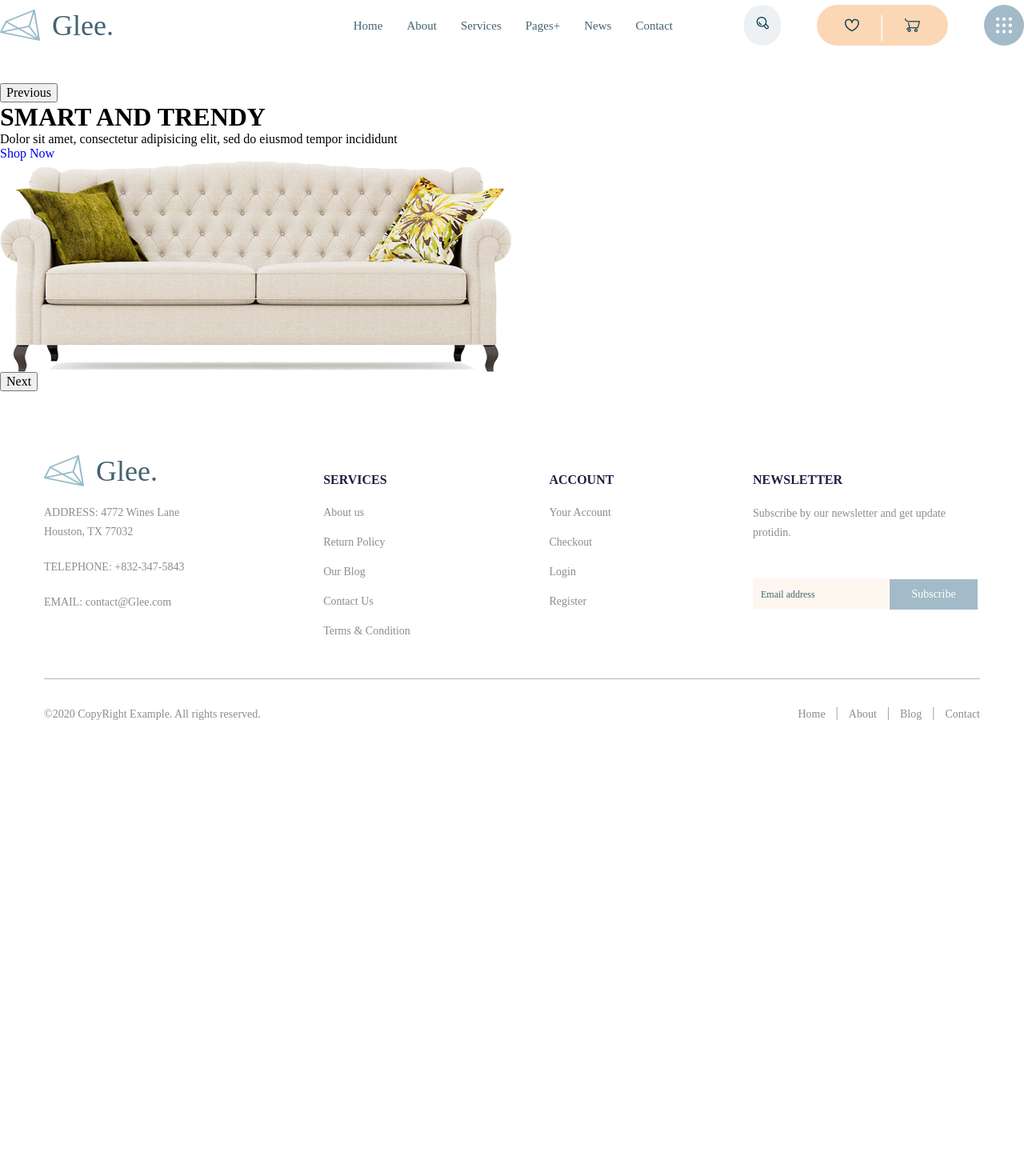
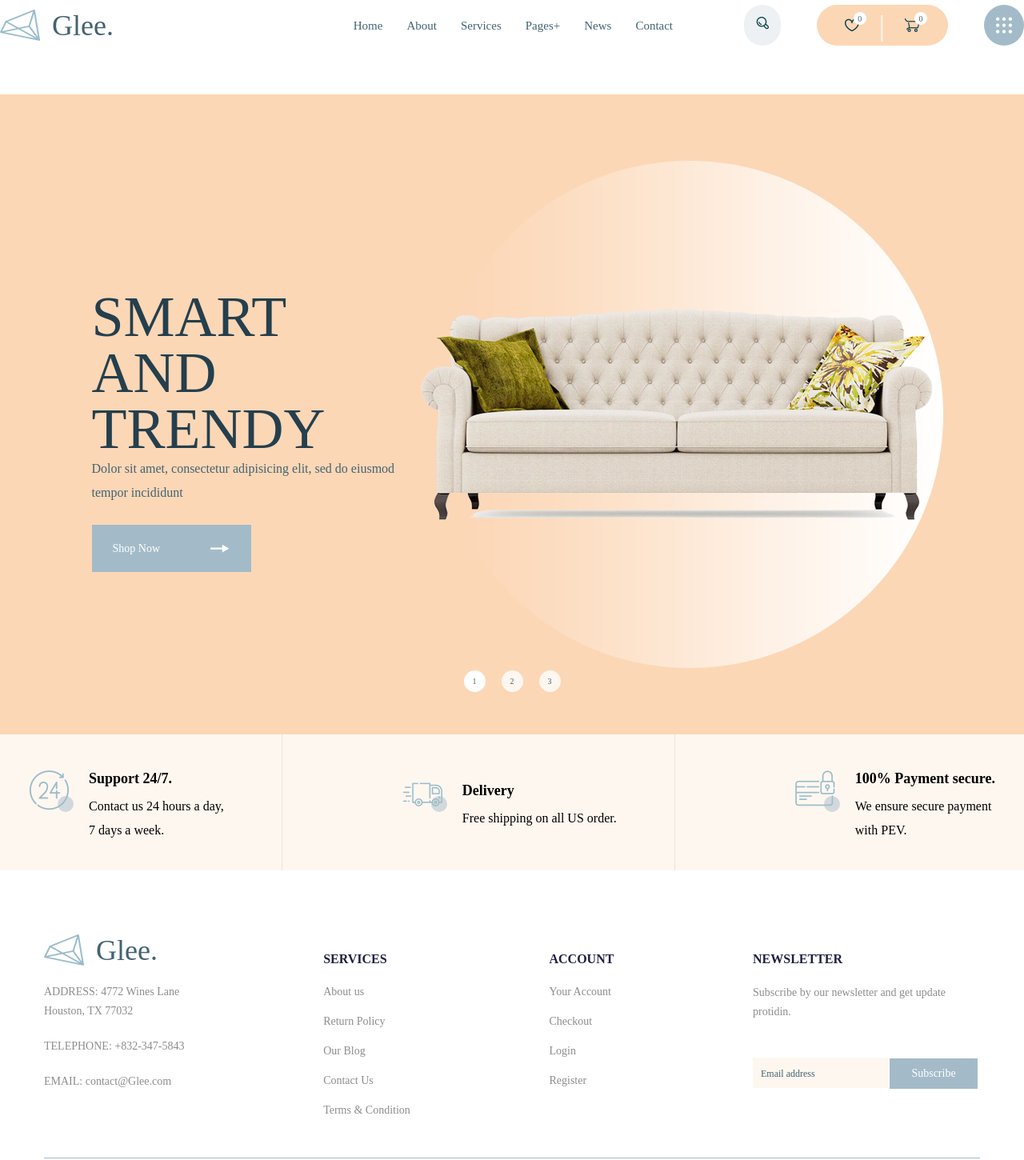
Before and after one commit to Gwaedhion/glee, a website: page app/index.html in a window 1280 px wide. Shown: the part 41-1491 px from the top of the page at 80% size. Before the commit the page ends 979 px from the top, so only its background shows below. Drawn offline with nearby package versions, Linux system fonts and the light colour scheme; files that its build step writes are made by us from their sources; files whose address does not match are found by name.

Commit message:
completed slider

```diff
--- a/app/index.html
+++ b/app/index.html
@@ -50,10 +50,12 @@
           <div class="user-nav__link-combined">
             <a href="#" class="user-nav__link link-favorites">
               <img class="user-nav__icon" src="images/icons/favorites.png" alt="favorites icon">
+              <span class="user-nav__num user-nav__num-favorites">0</span>
             </a>
             <span>|</span>
             <a href="#" class="user-nav__link link-cart">
               <img class="user-nav__icon" src="images/icons/cart.png" alt="cart icon">
+              <span class="user-nav__num user-nav__num-cart">0</span>
             </a>
           </div>
           <a href="#" class="user-nav__link link-account">
@@ -69,7 +71,7 @@
       <div class="slider">
         <div class="slider-content">
           <div class="slider-content__item">
-            <div class="slider-content__item-left">
+            <div class="slider-content__textual">
               <h1 class="slider-content__title">
                 SMART AND TRENDY
               </h1>
@@ -78,14 +80,33 @@
               </p>
               <a class="slider-content__link" href="#">
                 Shop Now
+                <span>&#129046;</span>
               </a>
-              <div class="slider-content__item-right">
+            </div>
+            <div class="slider-content__visual">
               <img class="slider-content__img" src="images/slider/sofa.png" alt="furniture image">
             </div>
           </div>
+          <div class="slider-content__item">
+            <div class="slider-content__textual">
+              <h1 class="slider-content__title">
+                SMART AND TRENDY
+              </h1>
+              <p class="slider-content__text">
+                Dolor sit amet, consectetur adipisicing elit,
+                sed do eiusmod tempor incididunt
+              </p>
+              <a class="slider-content__link" href="#">
+                Shop Now
+                <span>&#129046;</span>
+              </a>
+            </div>
+            <div class="slider-content__visual">
+              <img class="slider-content__img" src="images/slider/sofa.png" alt="furniture image">
+            </div>
           </div>
           <div class="slider-content__item">
-            <div class="slider-content__item-left">
+            <div class="slider-content__textual">
               <h1 class="slider-content__title">
                 SMART AND TRENDY
               </h1>
@@ -94,27 +115,55 @@
               </p>
               <a class="slider-content__link" href="#">
                 Shop Now
+                <span>&#129046;</span>
               </a>
-              <div class="slider-content__item-right">
+            </div>
+            <div class="slider-content__visual">
               <img class="slider-content__img" src="images/slider/sofa.png" alt="furniture image">
             </div>
           </div>
         </div>
-          <div class="slider-content__item">
-            <div class="slider-content__item-left">
-              <h1 class="slider-content__title">
-                SMART AND TRENDY
-              </h1>
-              <p class="slider-content__text">
-                Dolor sit amet, consectetur adipisicing elit, sed do eiusmod tempor incididunt
+      </div>
+      <div class="service">
+        <div class="service-item">
+          <div class="service-item__logo service-item__logo-support">
+            <img class="service-item__img" src="images/logos/support.png" alt="">
+          </div>
+          <div class="service-item__description">
+            <h6 class="service-item__title">
+              Support 24/7.
+            </h6>
+            <p class="service-item__text">
+              Contact us 24 hours a day, <br>
+              7 days a week.
             </p>
-              <a class="slider-content__link" href="#">
-                Shop Now
-              </a>
-              <div class="slider-content__item-right">
-                <img class="slider-content__img" src="images/slider/sofa.png" alt="furniture image">
           </div>
         </div>
+        <div class="service-item">
+          <div class="service-item__logo service-item__logo-delivery">
+            <img class="service-item__img" src="images/logos/delivery.png" alt="">
+          </div>
+          <div class="service-item__description">
+            <h6 class="service-item__title">
+              Delivery
+            </h6>
+            <p class="service-item__text">
+              Free shipping on all US order.
+            </p>
+          </div>
+        </div>
+        <div class="service-item">
+          <div class="service-item__logo service-item__logo-payment">
+            <img class="service-item__img" src="images/logos/payment.png" alt="">
+          </div>
+          <div class="service-item__description">
+            <h6 class="service-item__title">
+              100% Payment secure.
+            </h6>
+            <p class="service-item__text">
+              We ensure secure payment <br>
+              with PEV.
+            </p>
           </div>
         </div>
       </div>
--- a/app/js/main.js
+++ b/app/js/main.js
@@ -1,5 +1,6 @@
 $(function () {
   $('.slider-content').slick({
-
+    dots: true,
+    arrows: false
   });
 });
--- a/app/scss/_vars.scss
+++ b/app/scss/_vars.scss
@@ -38,7 +38,6 @@ $subtext: #8d8d8d;
   color: #fff;
   background-color: $item;
   height: 38px;
-  width: 110px;
   border: none;
   @extend %dmsans-400;
   cursor: pointer;
--- a/app/scss/style.scss
+++ b/app/scss/style.scss
@@ -67,6 +67,7 @@
     padding: 0 35px;
     background-color: $accent;
     border-radius: 30px;
+    position: relative;
   }
 
   &__link-combined span {
@@ -84,7 +85,32 @@
   &__link+.user-nav__link {
     margin-left: 60px;
   }
+
+  &__link-combined .user-nav__num {
+    position: absolute;
+    font-size: 10px;
+    line-height: 27px;
+    @extend %dmsans-400;
+    border-radius: 50%;
+    background-color: $bg;
+    color: $nav;
+    height: 16px;
+    width: 16px;
+    text-align: center;
+    line-height: 18px;
+  }
+
+  &__link-combined .user-nav__num-favorites {
+    top: 9px;
+    left: 21px;
+  }
+
+  &__link-combined .user-nav__num-cart {
+    top: 9px;
+    right: 1px;
+  }
 }
+
 
 .footer {
   background-color: #fff;
@@ -161,6 +187,7 @@
 
   &__form-btn {
     @extend %btn;
+    width: 110px;
     margin-left: -3px;
   }
 }
@@ -207,3 +234,154 @@
     margin: 0 13px;
   }
 }
+
+.slider {
+  max-height: 820px;
+  height: 100vh;
+  background-color: $accent;
+  display: inline-block;
+  position: relative;
+}
+
+.slider-content {
+  display: grid;
+
+  &__title {
+    color: #243f4d;
+    font-size: 72px;
+    line-height: 70px;
+    @extend %rubik-500;
+  }
+
+  &__text {
+    color: $nav;
+    @extend %rubik-400;
+    line-height: 30px;
+    margin-bottom: 44px;
+  }
+
+  &__item {
+    display: flex !important;
+    justify-content: center;
+    max-height: 820px;
+    height: 100vh;
+    align-items: center;
+    background-image: url('../images/slider/circle.png');
+    background-repeat: no-repeat;
+    background-position: 85% 50%;
+  }
+
+  &__textual {
+    max-width: 411px;
+    max-height: 315px;
+    height: 100%;
+  }
+
+  &__link {
+    @extend %btn;
+    padding: 22px 26px;
+  }
+
+  &__link span {
+    font-size: 30px;
+    margin-left: 58px;
+    vertical-align: bottom;
+  }
+}
+
+.slick-dots {
+  display: flex;
+  justify-content: center;
+  z-index: 10;
+  margin-top: -60px;
+  position: absolute;
+  top: 90%;
+  left: 0;
+  right: 0;
+  bottom: 0;
+}
+
+li {
+
+  button {
+    padding: 8px 11px;
+    border-radius: 50%;
+    border: none;
+    background-color: $accent-light;
+    margin: 0 10px;
+    font-size: 10px;
+    color: $nav;
+    @extend %rubik-500;
+    cursor: pointer;
+  }
+
+  &.slick-active {
+    button {
+      background-color: #fff;
+
+    }
+  }
+}
+
+.service {
+  display: flex;
+  justify-content: space-around;
+  align-items: center;
+  max-height: 170px;
+  height: 100vh;
+  background-color: $accent-light;
+}
+
+.service-item {
+  display: flex;
+
+  &__title {
+    font-size: 18px;
+    line-height: 40px;
+    @extend %dmsans-700;
+  }
+
+  &__text {
+    font-size: 16px;
+    line-height: 30px;
+    @extend %dmsans-400;
+  }
+
+  &__logo {
+    margin-top: 10px;
+    margin-right: 25px;
+    position: relative;
+  }
+
+  &__logo::after {
+    display: flex;
+    content: '';
+    height: 20px;
+    width: 20px;
+    background-color: $item;
+    border-radius: 50%;
+    border: none;
+    opacity: 50%;
+    position: absolute;
+  }
+
+  &__logo-support::after {
+    right: -6px;
+    top: 32px;
+  }
+
+  &__logo-delivery::after {
+    right: -6px;
+    top: 17px;
+  }
+
+  &__logo-payment::after {
+    right: -6px;
+    top: 32px;
+  }
+}
+
+.service-item+.service-item {
+  border-left: 1px solid #e8e4df;
+  padding: 50px 0 50px 150px;
+}
```
Also changed, not shown: app/images/logos/delivery.png (added), app/images/logos/payment.png (added), app/images/logos/support.png (added), app/js/main.min.js. Lines whose indentation alone changed are shown as unchanged.
